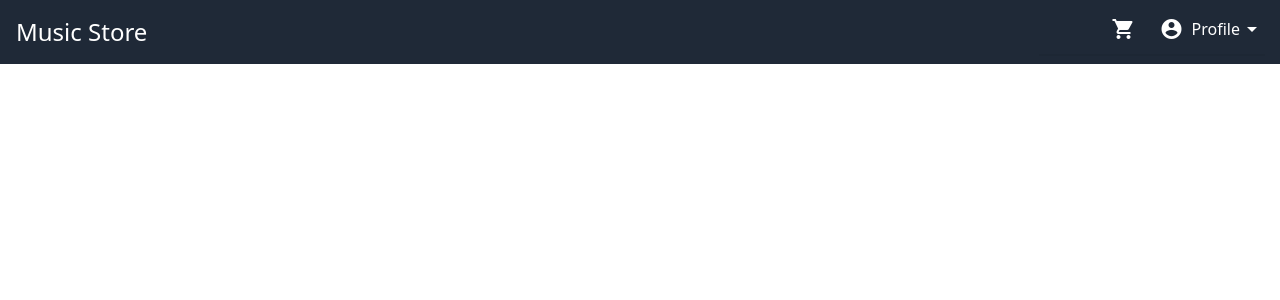
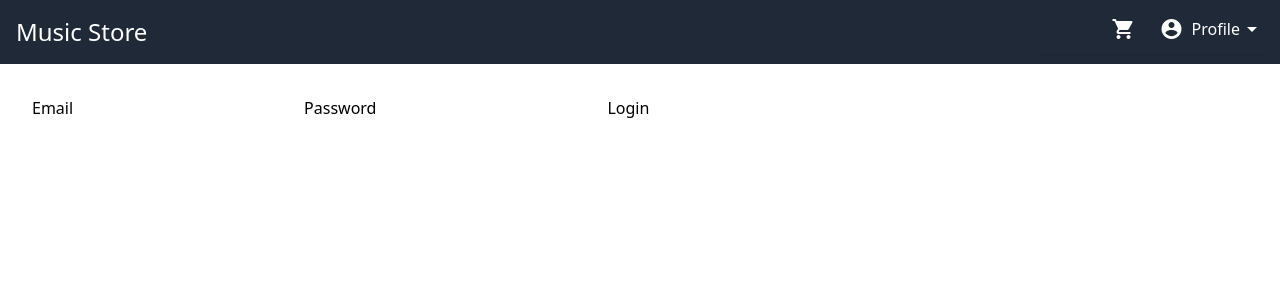
Before and after one commit to frontenddevtrainer/testing-demo-project, an Angular app: page /user/login in a window 1280 px wide. Before the commit this address led to /. Shown: the top 300 px of the page. Built offline with nearby package versions, Linux system fonts and the light colour scheme.

Commit message:
Verify login form

```diff
--- a/src/app/app-routing.module.ts
+++ b/src/app/app-routing.module.ts
@@ -2,6 +2,7 @@ import { NgModule } from '@angular/core';
 import { RouterModule, Routes } from '@angular/router';
 import { HomepageScreenComponent } from './screens/homepage-screen/homepage-screen.component';
 import { AlbumsScreenComponent } from './screens/albums-screen/albums-screen.component';
+import { LoginScreenComponent } from './screens/login-screen/login-screen.component';
 
 export const routes: Routes = [
   {
@@ -12,6 +13,10 @@ export const routes: Routes = [
     path: 'albums/:id',
     component: AlbumsScreenComponent,
   },
+  {
+    path: 'user/login',
+    component: LoginScreenComponent,
+  },
 ];
 
 @NgModule({
--- /dev/null
+++ b/src/app/screens/login-screen/login-screen.component.html
@@ -0,0 +1,9 @@
+<form [formGroup]="loginForm" (ngSubmit)="loginUser()">
+  <label>Email</label>
+  <input name="email" formControlName="email" type="text" />
+
+  <label>Password</label>
+  <input name="password" formControlName="password" type="password" />
+
+  <button type="submit">Login</button>
+</form>
--- /dev/null
+++ b/src/app/screens/login-screen/login-screen.component.ts
@@ -0,0 +1,24 @@
+import { Component, OnInit } from '@angular/core';
+import { FormBuilder, FormGroup } from '@angular/forms';
+
+@Component({
+  selector: 'app-login-screen',
+  templateUrl: './login-screen.component.html',
+  styleUrls: ['./login-screen.component.css'],
+})
+export class LoginScreenComponent implements OnInit {
+  loginForm!: FormGroup;
+
+  constructor(private _fb: FormBuilder) {}
+
+  ngOnInit(): void {
+    this.loginForm = this._fb.group({
+      email: [''],
+      password: [''],
+    });
+  }
+
+  loginUser(){
+
+  }
+}
```
Also changed, not shown: src/app/app.module.ts (+6 -2 lines), src/app/screens/login-screen/login-screen.component.css (added), 1 other file (tests, documents, lock files or other folders).
